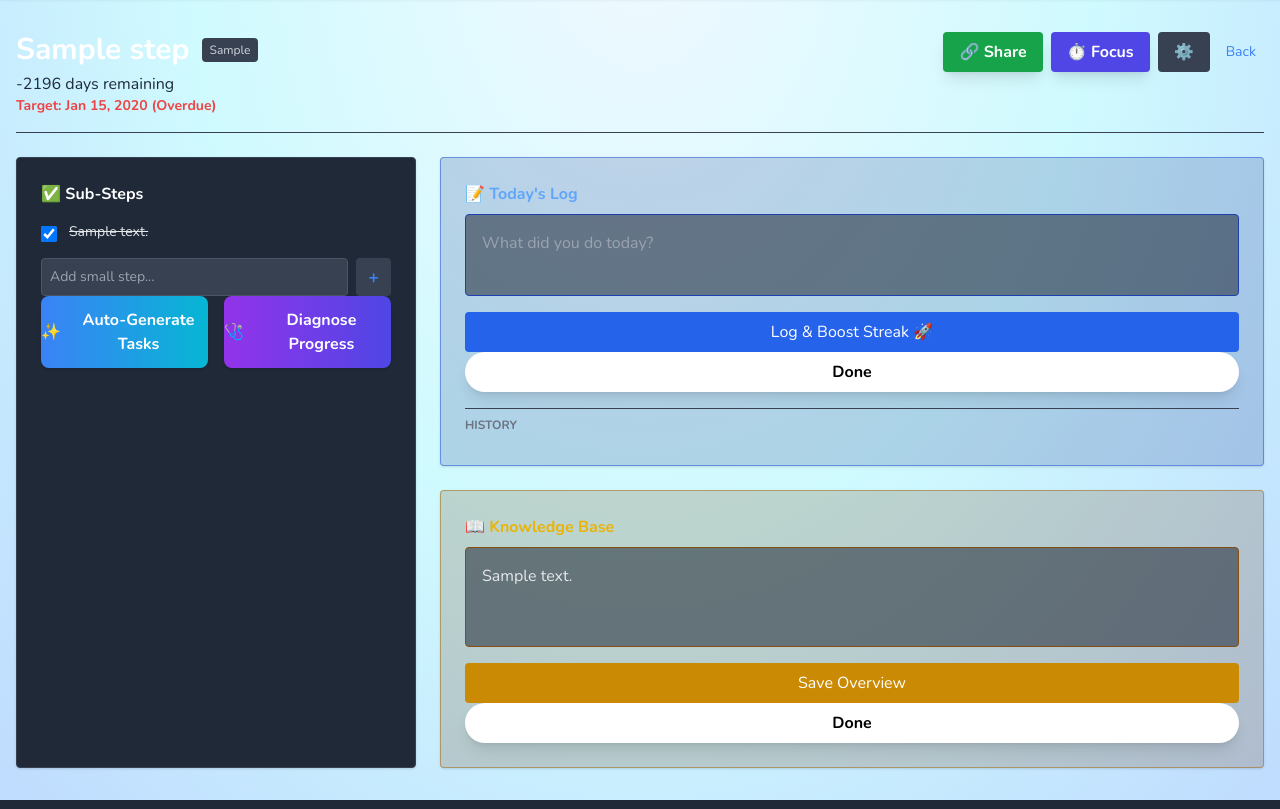
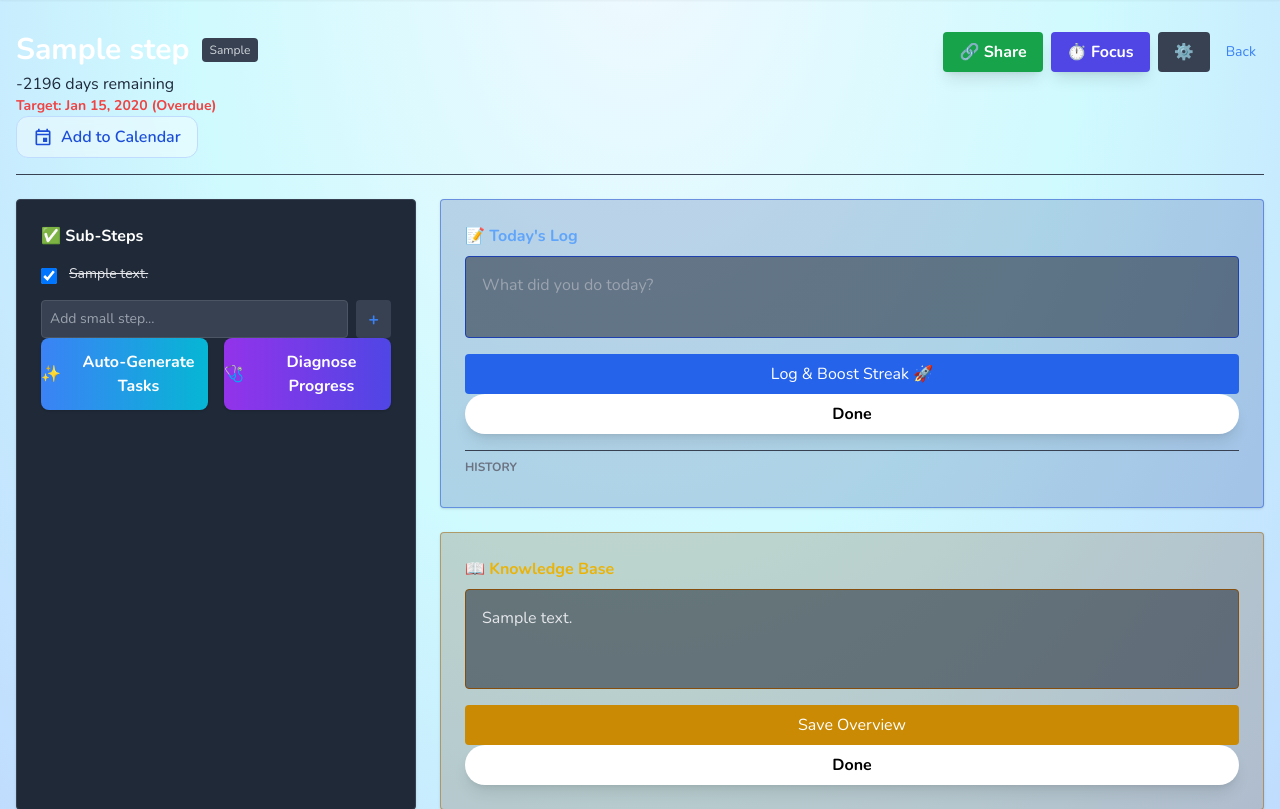
Before and after one commit to Abhineeth-23/frost-labs-hackathon, a Flask app: page /step/1 in a window 1280 px wide. Shown: the part 65-874 px from the top of the page. Run offline with Flask 3, Linux system fonts and the light colour scheme; a user stored in the database is signed in; tables that the repository leaves empty hold one stand-in row (values such as "Sample post"); data that the repository does not hold is empty; some libraries are stand-ins or nearby versions.

Commit message:
integrated an option to use google calendar

```diff
--- a/app.py
+++ b/app.py
@@ -11,6 +11,7 @@ from datetime import datetime, date
 import markdown # NEW
 import google.generativeai as genai # NEW
 import json
+from urllib.parse import urlencode
 
 app = Flask(__name__)
 
@@ -46,8 +47,10 @@ login_manager.init_app(app)
 def load_user(user_id):
     return User.query.get(int(user_id))
 
-# ==========================================
-#              HELPER FUNCTIONS
+# Register it so we can use it in HTML
+@app.context_processor
+def utility_processor():
+    return dict(gcal_link=generate_gcal_url)
 # ==========================================
 def get_next_birthday(dob):
     today = date.today()
@@ -178,6 +181,27 @@ def update_streak_status(user):
 
     db.session.commit()
     return todays_count
+
+# Helper to generate the Google Calendar Link
+def generate_gcal_url(step_title, deadline_date):
+    """
+    Generates a deep link to open Google Calendar with pre-filled details.
+    """
+    # Format: YYYYMMDD for all-day events
+    start_str = deadline_date.strftime('%Y%m%d')
+    # End date must be +1 day for Google Calendar all-day events
+    end_date = deadline_date + timedelta(days=1)
+    end_str = end_date.strftime('%Y%m%d')
+
+    params = {
+        'action': 'TEMPLATE',
+        'text': f"❄️ Goal Deadline: {step_title}",
+        'details': "Reminder from Frost Journal to complete this goal today! Keep your streak alive.",
+        'dates': f"{start_str}/{end_str}",
+    }
+
+    base_url = "https://www.google.com/calendar/render"
+    return f"{base_url}?{urlencode(params)}"
 
 # ==========================================
 #              MAIN ROUTES
--- a/templates/step_view.html
+++ b/templates/step_view.html
@@ -15,6 +15,17 @@
             Target: {{ step.deadline_date.strftime('%b %d, %Y') }}
             ({% if days_remaining < 0 %}Overdue{% else %}{{ days_remaining }} days left{% endif %})
         </p>
+
+        <a href="{{ gcal_link(step.title, step.deadline_date) }}"
+           target="_blank"
+           class="inline-flex items-center gap-2 px-4 py-2 rounded-xl bg-white/40 border border-blue-200 text-blue-700 font-semibold hover:bg-white/60 hover:text-blue-900 hover:shadow-lg hover:shadow-blue-200/50 transition-all transform hover:-translate-y-0.5 backdrop-blur-sm">
+
+            <svg class="w-5 h-5" viewBox="0 0 24 24" fill="currentColor">
+                <path d="M19 4h-1V2h-2v2H8V2H6v2H5c-1.11 0-1.99.9-1.99 2L3 20a2 2 0 002 2h14c1.1 0 2-.9 2-2V6c0-1.1-.9-2-2-2zm0 16H5V10h14v10zm0-12H5V6h14v2zm-7 5h5v5h-5v-5z"/>
+            </svg>
+
+            <span>Add to Calendar</span>
+        </a>
     </div>
 
     <div class="flex gap-2 mt-4 md:mt-0">
```
